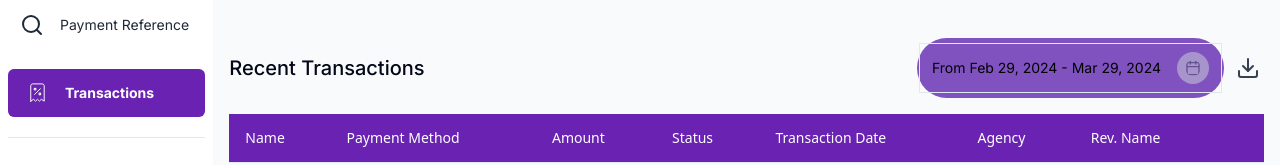
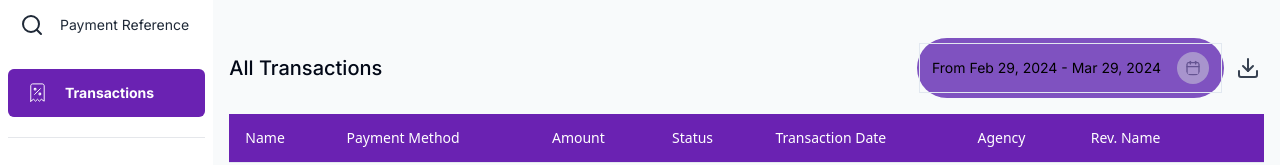
Before and after one commit to ieadeleke/dashboard, a Next.js app: page /transactions in a window 1280 px wide. Shown: the part 236-401 px from the top of the page. Built offline with nearby package versions, Linux system fonts and the light colour scheme.

Commit message:
updated label

```diff
--- a/src/pages/transactions.tsx
+++ b/src/pages/transactions.tsx
@@ -64,7 +64,7 @@ export default function Transactionss() {
                     </form>
                     <NetworkRequestContainer isLoading={isLoading} error={error} onRetry={fetchData}>
                         {(!isLoading && !error) && <TransactionTable
-                            name="Recent Transactions"
+                            name="All Transactions"
                             transactions={transactions}
                             isLoading={isLoading}
                             fetchData={fetchData}
```
